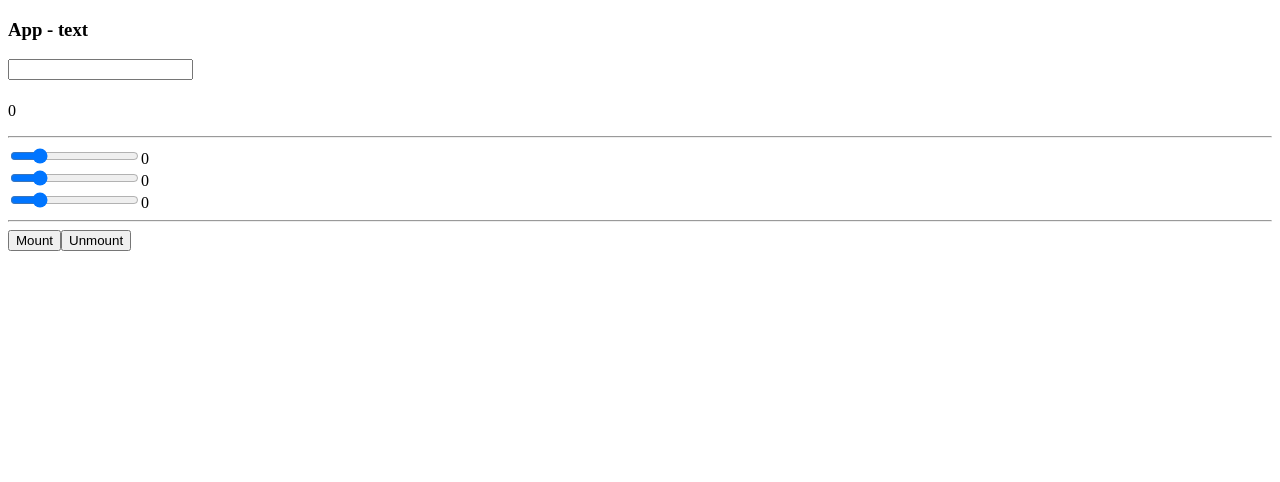
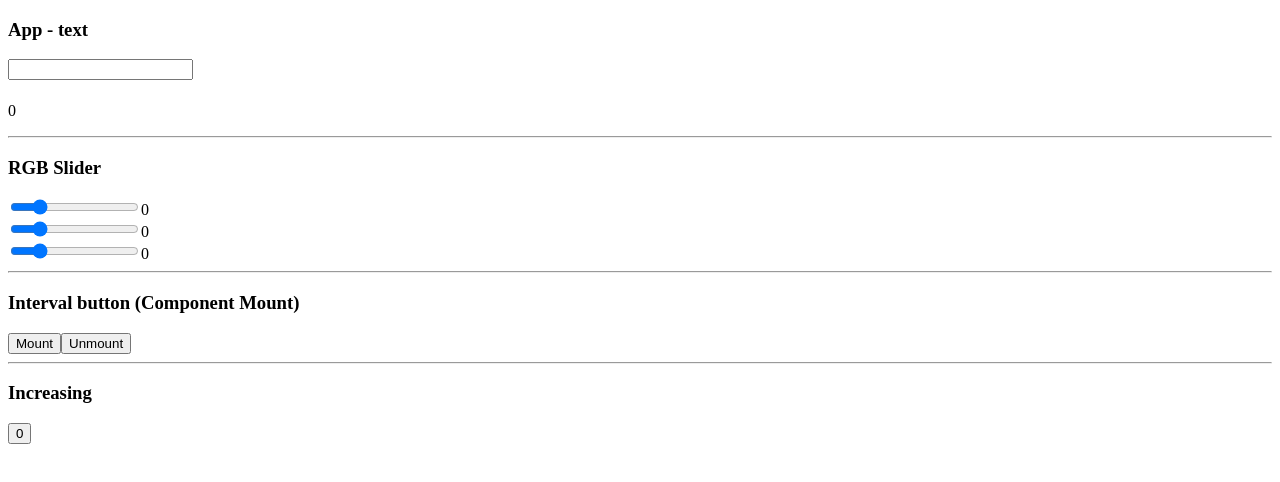
Before and after one commit to damian0999/Start_React, a React app: page / in a window 1280 px wide. Shown: the top 482 px of the page. Built offline with nearby package versions, Linux system fonts and the light colour scheme.

Commit message:
Icrease button - shouldComponentUpdate

```diff
--- a/App.js
+++ b/App.js
@@ -1,6 +1,7 @@
 import React from 'react'
 import ReactDOM from 'react-dom'
 import Wrapper from './Button'
+import Increase from './Increase'
 
 // class has state
 class App extends React.Component{
@@ -33,7 +34,8 @@ class App extends React.Component{
       <div>
         <Wiget txt = {this.state.txt} count = {this.state.txt.length}
         updateTxt = {this.updateTxt} />
-      <hr />
+        <hr />
+        <h3>RGB Slider</h3>
         <Slider ref='red' update={this.update}/>
         {this.state.red}
         <br />
@@ -45,6 +47,8 @@ class App extends React.Component{
         <br />
         <hr />
         <Wrapper />
+        <hr />
+        <Increase />
       </div>
     );
   }
--- a/Button.js
+++ b/Button.js
@@ -14,6 +14,7 @@ class Wrapper extends React.Component {
   render(){
     return(
       <div>
+        <h3>Interval button (Component Mount)</h3>
         <button onClick={this.mount.bind(this)}>Mount</button>
         <button onClick={this.unmount.bind(this)}>Unmount</button>
         <div id='wrapping'></div>
--- /dev/null
+++ b/Increase.js
@@ -0,0 +1,32 @@
+import React from 'react'
+
+class Increase extends React.Component{
+  constructor(){
+    super();
+    this.state={
+      val: 0
+    }
+    this.update = this.update.bind(this)
+  }
+  update(){
+    this.setState({
+      val: this.state.val +1
+    });
+  }
+  shouldComponentUpdate(nextProps, nextState) {
+    return nextState.val % 5 === 0;
+  }
+  render(){
+    return(
+      <div>
+        <h3>Increasing</h3>
+        <button onClick={this.update}>{this.state.val}</button>
+      </div>
+    );
+  }
+  componentDidUpdate(prevProps, prevState) {
+    console.log('prevState', prevState);
+  }
+}
+
+export default Increase
```
